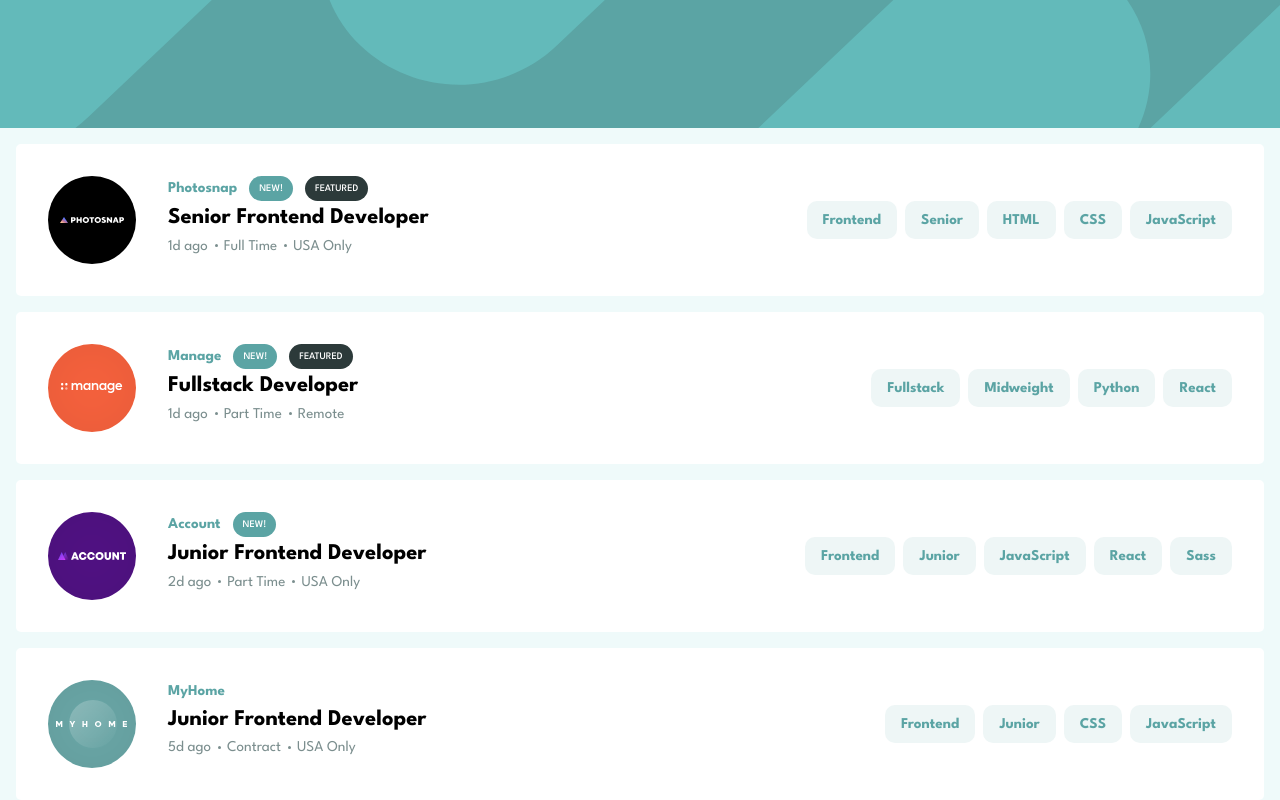
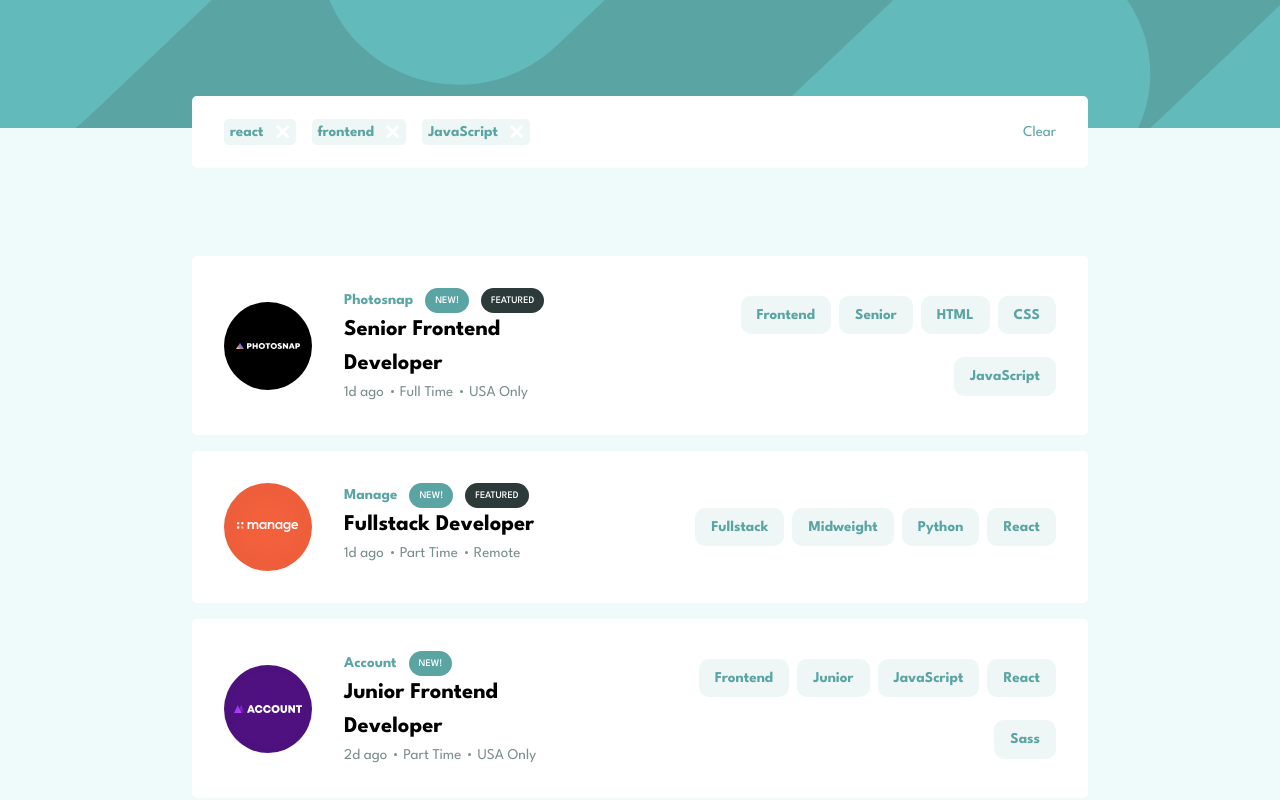
Before and after one commit to jamesspearsv/job-listings, a React (Vite) app: page / in a window 1280 px wide. Shown: the top 800 px of the page. Built offline with nearby package versions, Linux system fonts and the light colour scheme.

Commit message:
Add Filters & Filter components

```diff
--- a/src/App.module.css
+++ b/src/App.module.css
@@ -5,6 +5,12 @@
   height: 8rem;
 }
 
+.main {
+  width: var(--content-width);
+  margin: auto;
+  margin-top: 8rem;
+}
+
 @media screen and (max-width: 768px) {
   .header {
     background-image: url('./assets/bg-header-mobile.svg');
--- a/src/App.tsx
+++ b/src/App.tsx
@@ -2,6 +2,7 @@ import { useEffect, useState } from 'react';
 import { JobsResponseType } from './types/jobs';
 import styles from './App.module.css';
 import JobListing from './component/JobListing';
+import Filters from './component/Filters';
 
 function App() {
   const [jobs, setJobs] = useState<JobsResponseType | null>(null);
@@ -37,7 +38,9 @@ function App() {
   return (
     <>
       <header className={styles.header}></header>
-      <main>
+      <Filters />
+      {/* todo: dynamically adjust main margin based on if filters are rendered */}
+      <main className={styles.main}>
         {jobs && jobs.map((job, index) => <JobListing key={index} job={job} />)}
       </main>
     </>
--- /dev/null
+++ b/src/component/Filter.module.css
@@ -0,0 +1,26 @@
+.filterContainer {
+  display: flex;
+  gap: 0;
+  justify-content: center;
+  align-items: center;
+  background-color: var(--color-filter-cyan);
+  color: var(--color-desaturated-dark-cyan);
+  font-weight: var(--weight-bold);
+  border: none;
+  border-radius: 5px;
+
+  p {
+    padding: 0 0.375rem;
+  }
+
+  button {
+    padding: 0.375rem;
+    background-color: var(--color-desaturated-dark-cyan);
+    border: none;
+    border-radius: 5px;
+  }
+
+  button:hover {
+    background-color: var(--color-dark-grayish-cyan);
+  }
+}
--- /dev/null
+++ b/src/component/Filter.tsx
@@ -0,0 +1,19 @@
+import RemoveIcon from '../assets/icon-remove.svg?react';
+import styles from './Filter.module.css';
+
+type FilterProps = {
+  filter: string;
+};
+
+// todo: add filter removing functionality
+
+export default function Filter({ filter }: FilterProps) {
+  return (
+    <div className={styles.filterContainer}>
+      <p>{filter}</p>
+      <button aria-label="Remove filter">
+        <RemoveIcon />
+      </button>
+    </div>
+  );
+}
--- /dev/null
+++ b/src/component/Filters.module.css
@@ -0,0 +1,27 @@
+.filtersContainer {
+  position: absolute;
+  left: calc((100% - var(--content-width)) / 2);
+  top: 6rem;
+  width: var(--content-width);
+  background-color: white;
+  height: 4.5rem;
+  padding: 1rem 2rem;
+  border: none;
+  border-radius: 5px;
+
+  display: flex;
+  gap: 1rem;
+  align-items: center;
+
+  button {
+    margin-left: auto;
+    background-color: transparent;
+    border: none;
+    color: var(--color-desaturated-dark-cyan);
+  }
+
+  button:hover {
+    text-decoration: underline;
+    font-weight: var(--weight-bold);
+  }
+}
--- /dev/null
+++ b/src/component/Filters.tsx
@@ -0,0 +1,17 @@
+import Filter from './Filter';
+import styles from './Filters.module.css';
+
+// todo: add filter clearing functionality
+
+export default function Filters() {
+  const filters = ['react', 'frontend', 'JavaScript'];
+
+  return (
+    <div className={styles.filtersContainer}>
+      {filters.map((filter, index) => {
+        return <Filter key={index} filter={filter} />;
+      })}
+      <button>Clear</button>
+    </div>
+  );
+}
--- a/src/component/JobListing.module.css
+++ b/src/component/JobListing.module.css
@@ -2,7 +2,7 @@
   display: flex;
   gap: 2rem;
   background-color: white;
-  margin: 1rem;
+  margin: 1rem 0;
   padding: 2rem;
   border: none;
   border-radius: 5px;
@@ -101,3 +101,5 @@
     color: white;
   }
 }
+
+/* todo: add JobListing mobile styles */
--- a/src/index.css
+++ b/src/index.css
@@ -15,6 +15,12 @@
   /* typography */
   --weight-normal: 500;
   --weight-bold: 700;
+
+  /* spacing */
+  --content-width: 70%;
+
+  /* misc */
+  /* todo: add box-shadow property */
 }
 
 html {
```
